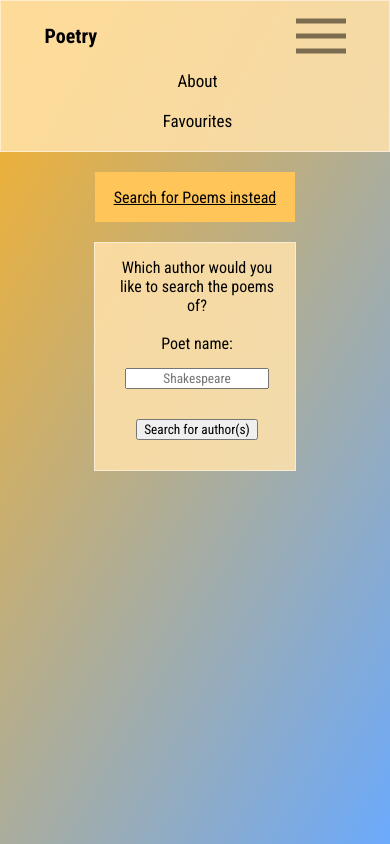
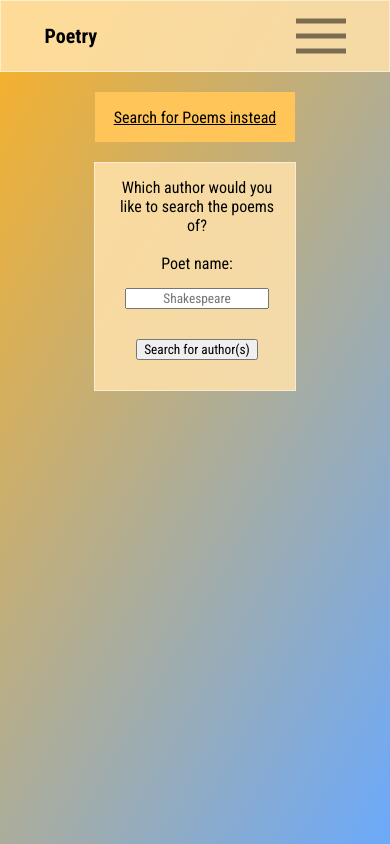
Before and after one commit to S-EgeCaliskan/poetry, a React (Create React App) app: page / in a window 390 px wide. Built offline with nearby package versions, Linux system fonts and the light colour scheme; no server answers.

Commit message:
fixed stylinng and responsiveness. added the about page

```diff
--- a/src/App.js
+++ b/src/App.js
@@ -1,10 +1,9 @@
 import Navbar from './Components/Navbar';
-import Home from './Components/Home';
+
 function App() {
   return (
     <div className="App">
       <Navbar />
-      <Home />
     </div>
   );
 }
--- a/src/Components/About.js
+++ b/src/Components/About.js
@@ -1,8 +1,28 @@
-const About = (
+import poetryDB from "../images/poetryDB.png"
+const About = () => {
 
-) => {
     return (
-        <p>About</p>
+        <>
+            <div className="about-container">
+                <div className="about">
+                    <h2>About</h2>
+                    <br />
+                    <p>Poetry is a personal, open-source project I made to practice React. I've used PoetryDB as the poem database; however, there is no affiliation between the creator(s)/owner(s) if PoetryDB and myself. Poems and poets that can be searched for on this website are only the ones that have been registered into PoetryDB. As I do not own or maintain this database, I cannot 1) add/change any poemts/poets, 2) cannot guarantee that the API will continue to work in the future.</p>
+                    <br />
+                    <a href="https://github.com/S-EgeCaliskan/poetry"><p>The source code can be found on my GitHub.</p></a>
+                    <br />
+                    <p>Enjoy reading!</p>
+                    <br />
+                    <p>Developed by S. Ege Caliskan</p>
+                </div>
+                <div className="dbimg">
+                    <img id="dbimg" src={poetryDB} alt="poetryDB's landing page" />
+                    <br />
+                    <a href="https://poetrydb.org/index.html"><p><i>poetryDB</i></p></a>
+                    <br />
+                </div>
+            </div >
+        </>
     );
 }
 
--- a/src/Components/Home.js
+++ b/src/Components/Home.js
@@ -1,23 +1,14 @@
-import FetchPoet from "../CustomHooks/FetchPoet";
-import FetchPoem from "../CustomHooks/FetchPoem";
-import { useState } from "react";
+import Search from "./Search";
+import About from "./About";
+import Favourites from "./Favourites";
 
-const Home = () => {
-    const [toggle, setToggle] = useState(true)
+const Home = ({ about, home, favourites }) => {
 
-    const handleToggle = () => {
-        setToggle(!toggle)
-    }
     return (
         <>
-            <div className="search-selector" onClick={handleToggle}>
-                {toggle && <>Search for Poems instead</>}
-                {!toggle && <>Search for Poets instead</>}
-            </div>
-            <div className="search-field">
-                {toggle && <FetchPoet />}
-                {!toggle && <FetchPoem />}
-            </div>
+            {home && <Search />}
+            {about && <About />}
+            {favourites && <Favourites />}
         </>
     );
 }
--- a/src/Components/Navbar.js
+++ b/src/Components/Navbar.js
@@ -1,40 +1,73 @@
-import About from "./About";
-import Favourites from "./Favourites";
+import Home from "./Home";
+
 import menuhamburger from "../images/icons8-menu.svg"
 import { useState } from "react";
-import { useEffect } from "react";
 
 const Navbar = () => {
 
     const [toggle, setToggle] = useState(false)
+    const [home, setHome] = useState(true)
+    const [about, setAbout] = useState(false)
+    const [favourites, setFavourites] = useState(false)
 
     const handleToggle = () => {
         setToggle(!toggle)
     }
 
+    const handleHome = () => {
+        if (!home) {
+            setHome(true)
+            setAbout(false)
+            setFavourites(false)
+        }
+    }
+    const handleAbout = () => {
+        if (!about) {
+            setAbout(!about)
+            setHome(false)
+            setFavourites(false)
+        }
+    }
+    const handleFavourites = () => {
+        if (!favourites) {
+            setFavourites(!favourites)
+            setAbout(false)
+            setHome(false)
+        }
+    }
+
     return (
+        <>
             <nav className="nav">
-            <h2>Poetry</h2>
+                <h2 onClick={handleHome} id="logo">Poetry</h2>
 
                 <img src={menuhamburger}
                     id="navbar-toggle"
                     alt="collapsible menu icon"
                     onClick={handleToggle}
                     aria-label="menu" />
-            <div id={toggle ? "menu" : "menu-toggled"}>
+                <div id={!toggle ? "menu" : "menu-toggled"}>
                     <ul className="menu-list">
                         <li>
-                        <About />
+                            <p onClick={handleHome} id={home ? "active" : ""}>Home</p>
                         </li>
                         <li>
-                        <Favourites />
+                            <p onClick={handleAbout} id={about ? "active" : ""}>About</p>
+                        </li>
+                        <li>
+                            <p onClick={handleFavourites} id={favourites ? "active" : ""}>Favourites</p>
                         </li>
                     </ul>
                 </div >
 
 
             </nav>
+
+            <Home home={home} about={about} favourites={favourites} />
+
+        </>
     );
 }
 
 export default Navbar;
+export { };
--- a/src/Components/Poem.js
+++ b/src/Components/Poem.js
@@ -1,4 +1,4 @@
-const Poem = ({ poem, title }) => {
+const Poem = ({ poem }) => {
     return (
         <div className="poem">
             {
--- /dev/null
+++ b/src/Components/Search.js
@@ -0,0 +1,27 @@
+import FetchPoet from "../CustomHooks/FetchPoet";
+import FetchPoem from "../CustomHooks/FetchPoem";
+import { useState } from "react";
+
+const Search = () => {
+
+    const [toggle, setToggle] = useState(true)
+
+    const handleToggle = () => {
+        setToggle(!toggle)
+    }
+
+    return (
+        <>
+            <div className="search-selector" onClick={handleToggle}>
+                {toggle && <>Search for Poems instead</>}
+                {!toggle && <>Search for Poets instead</>}
+            </div>
+            <div className="search-field">
+                {toggle && <FetchPoet />}
+                {!toggle && <FetchPoem />}
+            </div>
+        </>
+    );
+}
+
+export default Search;
--- a/src/CustomHooks/FetchPoem.js
+++ b/src/CustomHooks/FetchPoem.js
@@ -1,5 +1,6 @@
 import { useEffect, useState } from "react";
 import Poems from "../Components/Poems";
+
 
 const FetchPoem = () => {
 
--- a/src/index.css
+++ b/src/index.css
@@ -6,7 +6,12 @@
   margin: 0 auto;
   padding: 0 auto;
 }
-
+#active{
+  color: #2581faad;
+}
+#logo:hover{
+  cursor: pointer;
+}
 .nav{
   background-color: #ffe2abda;
   border: 1px solid rgba(255, 255, 255, 0.514);
@@ -16,6 +21,38 @@
   align-items: center;
   justify-content: space-between;
   padding: 10px;
+}
+
+.about-container{
+  display: flex;
+}
+
+.about {
+  margin: 80px;
+  text-align: justify;
+  font-size: 18px;
+  flex: 50%;
+
+}
+.dbimg{
+  margin: 100px;
+  display: flex;
+  flex: 50%;
+  flex-direction: column;
+}
+#dbimg{
+  width: 100%;
+  height: 100%;
+}
+
+
+.search-selector:hover{
+  cursor:pointer;
+  background-color: #FAB126;
+}
+.poem-container:hover{
+  cursor: pointer;
+  background-color: #FAB126;
 }
 
  /* small screens */
@@ -67,6 +104,8 @@
     h2, h3{
     font-size: 20px;
   }
+
+
   .search-field{
     display: grid;
   }
@@ -128,6 +167,7 @@
     text-align: center;
     color: brown;
   }
+
 }
 
 
@@ -184,10 +224,7 @@
     align-items: center;
     margin: 20px auto;
   }
-  .search-selector:hover{
-    cursor:pointer;
-    background-color: #FAB126;
-  }
+
   form{
     max-width: 200px;
     display: flex;
@@ -211,11 +248,11 @@
   .poem p::selection{
     background-color: #ffc559;
   }
-    .fetching-poem{
-    text-align: center;
-    background-color: #daeaffad;
-    margin: 15px auto;
-    max-width: 1000px;
+  .fetching-poem{
+  text-align: center;
+  background-color: #daeaffad;
+  margin: 15px auto;
+  max-width: 1000px;
   }
   .poem-container{
     border: 2px solid rgba(255, 255, 255, 0.514);
@@ -225,14 +262,25 @@
     text-align: center;
     margin: 15px auto;
   }
-  .poem-container:hover{
-    cursor: pointer;
-    background-color: #FAB126;
-  }
+
   .error-info{
     margin-top: 50px;
     text-align: center;
     color: brown;
   }
+}
+
+@media screen and (max-width: 1000px){
+
+  .about-container{
+    flex-flow: column wrap;
+  }
+
+  .about {
+  margin: 50px 20px 0px 20px;
+  }
+  .dbimg{
+    margin: 50px 20px 0px 20px;
+  }
 
 }
```
Also changed, not shown: src/Components/ReturnHome.js (added, +7 -0 lines), src/images/poetryDB.png (added), 1 other file (tests, documents, lock files or other folders). Lines whose indentation alone changed are shown as unchanged.
